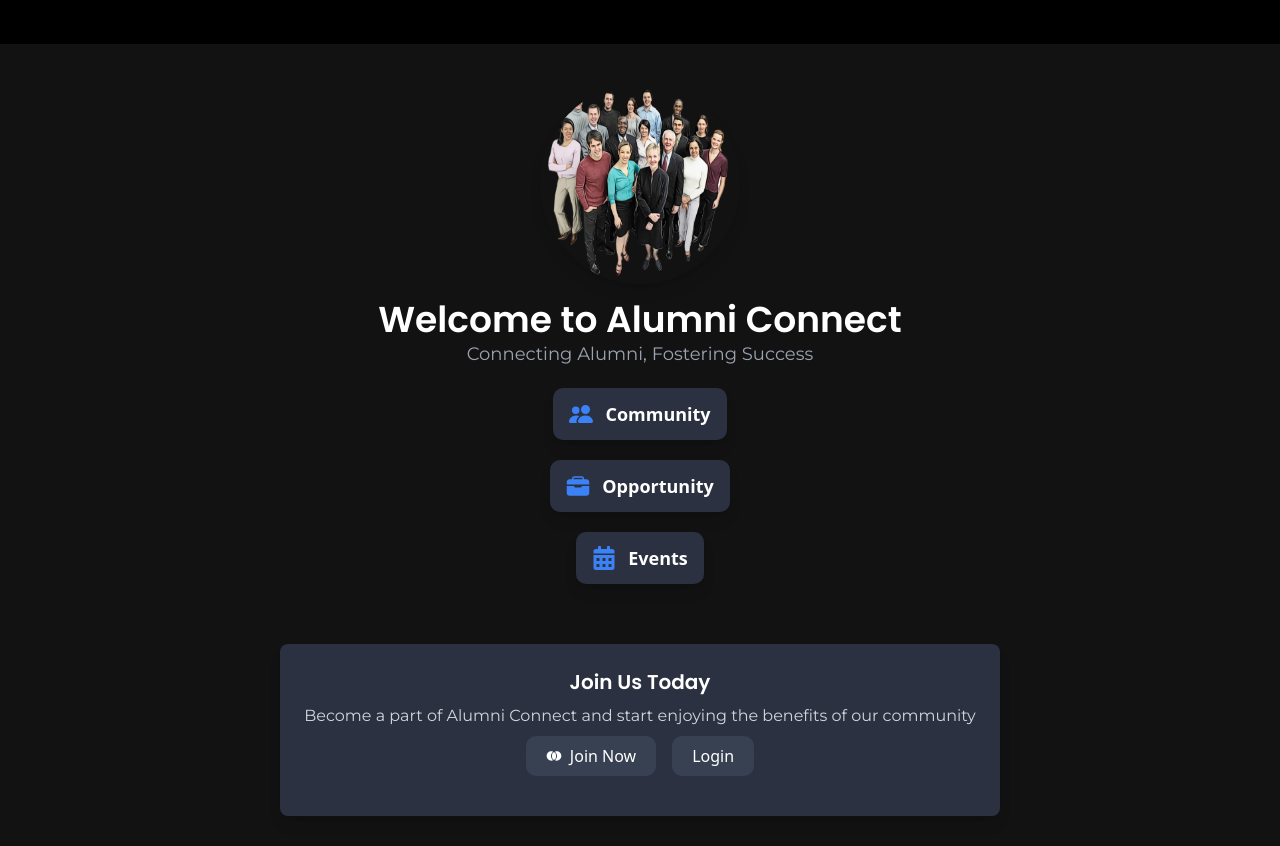
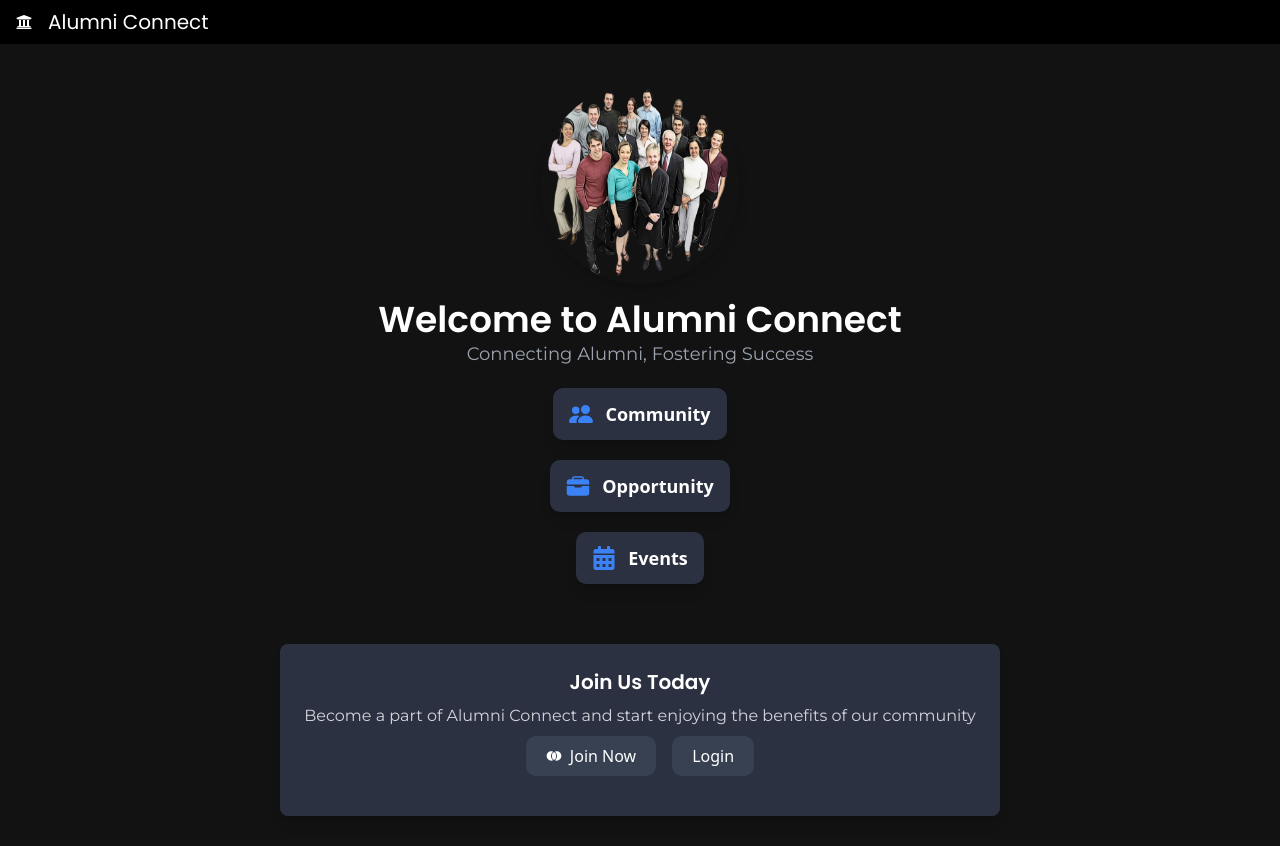
Before and after one commit to Taruncodesinc/AlumniConnect, a React (Vite) app: page / in a window 1280 px wide. Built offline with nearby package versions, Linux system fonts and the light colour scheme.

Commit message:
Updated website

```diff
--- a/src/navbar.jsx
+++ b/src/navbar.jsx
@@ -12,7 +12,7 @@ const Navbar = () => {
   };
 
   return (
-    <div className='bg-black'>
+    <div className='bg-black text-white'>
       <div className='flex justify-between items-center px-4 py-2'>
         {/* Left side (Logo and Menu Button) */}
         <div className='left-side flex items-center gap-4'>
--- a/src/pages/UserProfilePage.jsx
+++ b/src/pages/UserProfilePage.jsx
@@ -11,7 +11,7 @@ const UserProfilePage = () => {
   return (
     <div>
       <Navbar />
-      <div className='bg-black'>
+      <div className='bg-black h-[100vh] w-[100vw]'>
         {
           activeUser ? (
             // Only pass primitive values to UserProfile
```
